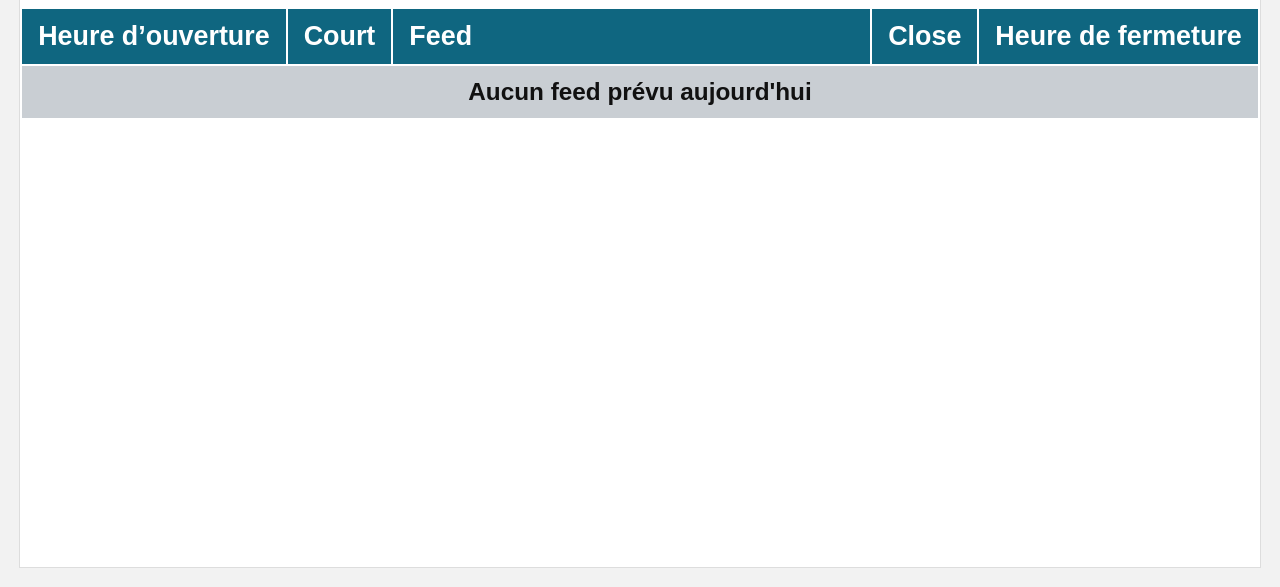
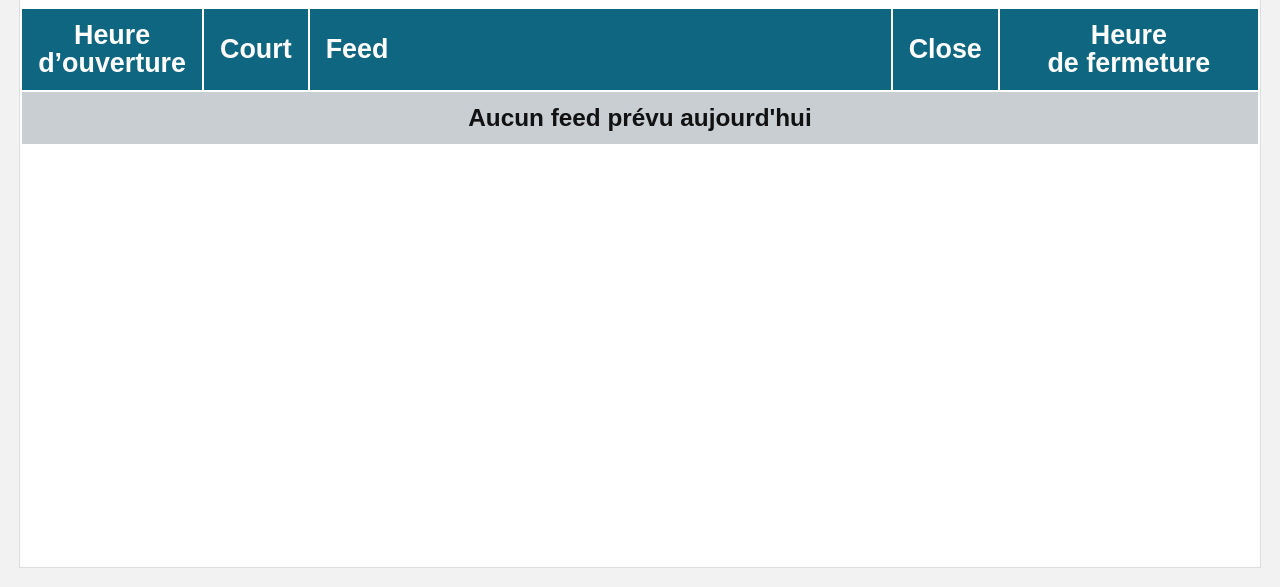
Before and after one commit to Ericbestagno-afk/schedule-airtable, a plain HTML site: page public/index.html in a window 1280 px wide. Shown: the part 213-800 px from the top of the page. Drawn offline with Linux system fonts and the light colour scheme; no server answers.

Commit message:
Update index.html

```diff
--- a/public/index.html
+++ b/public/index.html
@@ -172,6 +172,7 @@
       border: 2px solid white;
       font-weight: 900;
       white-space: nowrap;
+      vertical-align: middle;
     }
 
     .schedule td {
@@ -196,9 +197,14 @@
 
     .col-time,
     .col-court,
-    .col-close,
+    .col-close {
+      width: 1%;
+      white-space: nowrap;
+    }
+
     .col-close-time {
       width: 1%;
+      min-width: 260px;
       white-space: nowrap;
     }
 
@@ -219,9 +225,21 @@
       white-space: normal;
     }
 
-    .col-close,
-    .schedule td:nth-child(4) {
+    /* Centrage colonnes 1, 4 et 5 */
+    .schedule th:nth-child(1),
+    .schedule td:nth-child(1),
+    .schedule th:nth-child(4),
+    .schedule td:nth-child(4),
+    .schedule th:nth-child(5),
+    .schedule td:nth-child(5) {
       text-align: center;
+    }
+
+    /* Retour à la ligne propre dans les titres 1 et 5 */
+    .schedule th:nth-child(1),
+    .schedule th:nth-child(5) {
+      white-space: normal;
+      line-height: 1.05;
     }
 
     .close-checkbox {
@@ -242,6 +260,8 @@
       color: #111111;
       text-align: center;
       font-family: Arial, Helvetica, sans-serif;
+      margin: 0 auto;
+      display: block;
     }
 
     .close-time-input:focus {
@@ -330,6 +350,10 @@
       .schedule td {
         padding-left: 8px;
         padding-right: 8px;
+      }
+
+      .col-close-time {
+        min-width: 220px;
       }
 
       .close-time-input {
@@ -482,6 +506,7 @@
       .schedule td:nth-child(5) {
         width: 100%;
         white-space: normal;
+        text-align: left;
       }
 
       .schedule td:nth-child(1)::before {
@@ -517,12 +542,14 @@
       .close-checkbox {
         width: 30px;
         height: 30px;
+        justify-self: start;
       }
 
       .close-time-input {
         width: 130px;
         font-size: 22px;
         justify-self: start;
+        margin: 0;
       }
 
       .warning {
@@ -565,6 +592,10 @@
         --table-header-size: clamp(32px, 2vw, 44px);
         --table-text-size: clamp(30px, 1.8vw, 40px);
         --row-height: clamp(60px, 6vh, 80px);
+      }
+
+      .col-close-time {
+        min-width: 320px;
       }
 
       .close-time-input {
@@ -632,11 +663,11 @@
         <table class="schedule">
           <thead>
             <tr>
-              <th class="col-time">Heure d’ouverture</th>
+              <th class="col-time">Heure<br>d’ouverture</th>
               <th class="col-court">Court</th>
               <th class="col-feed">Feed</th>
               <th class="col-close">Close</th>
-              <th class="col-close-time">Heure de fermeture</th>
+              <th class="col-close-time">Heure<br>de fermeture</th>
             </tr>
           </thead>
 
```
